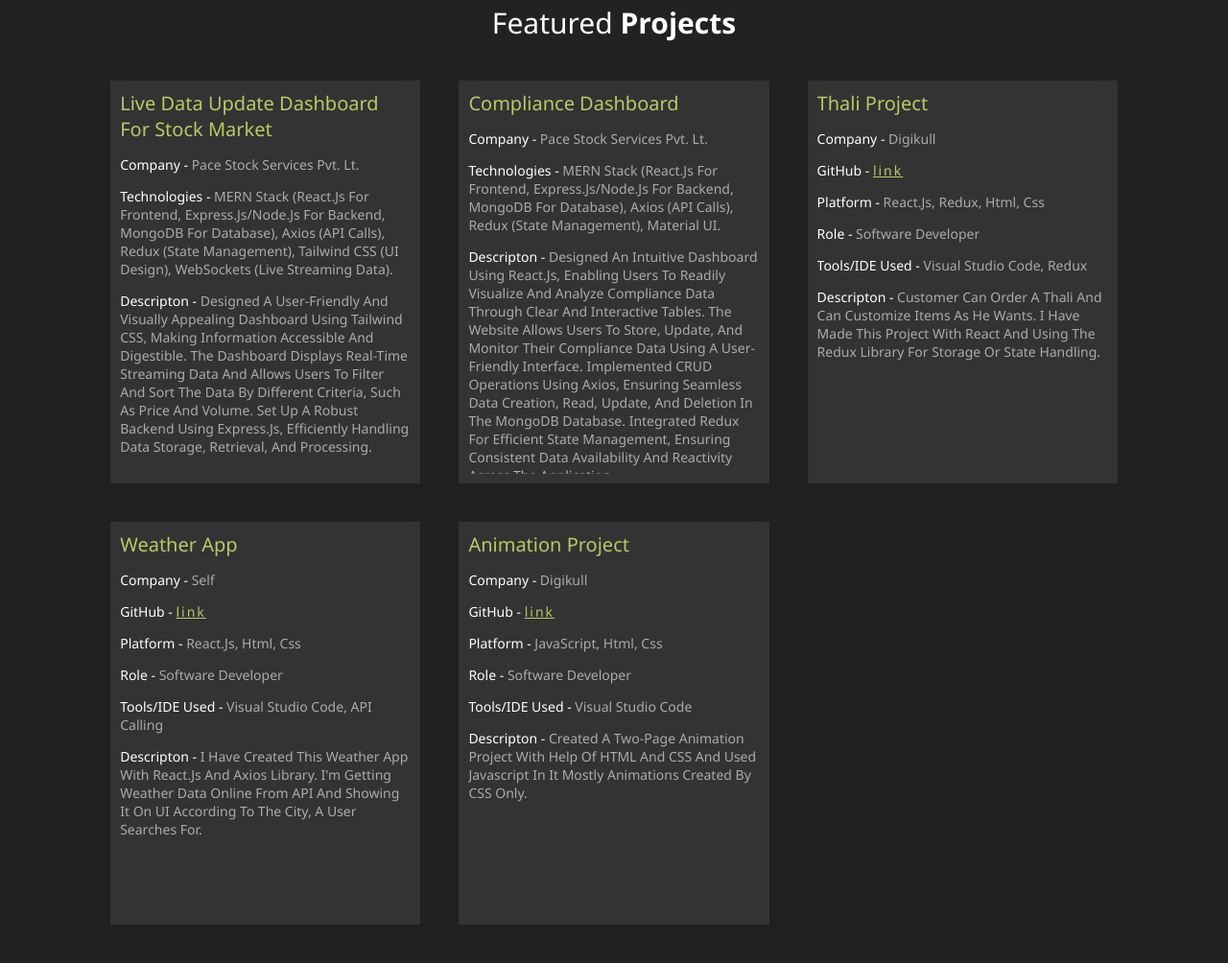
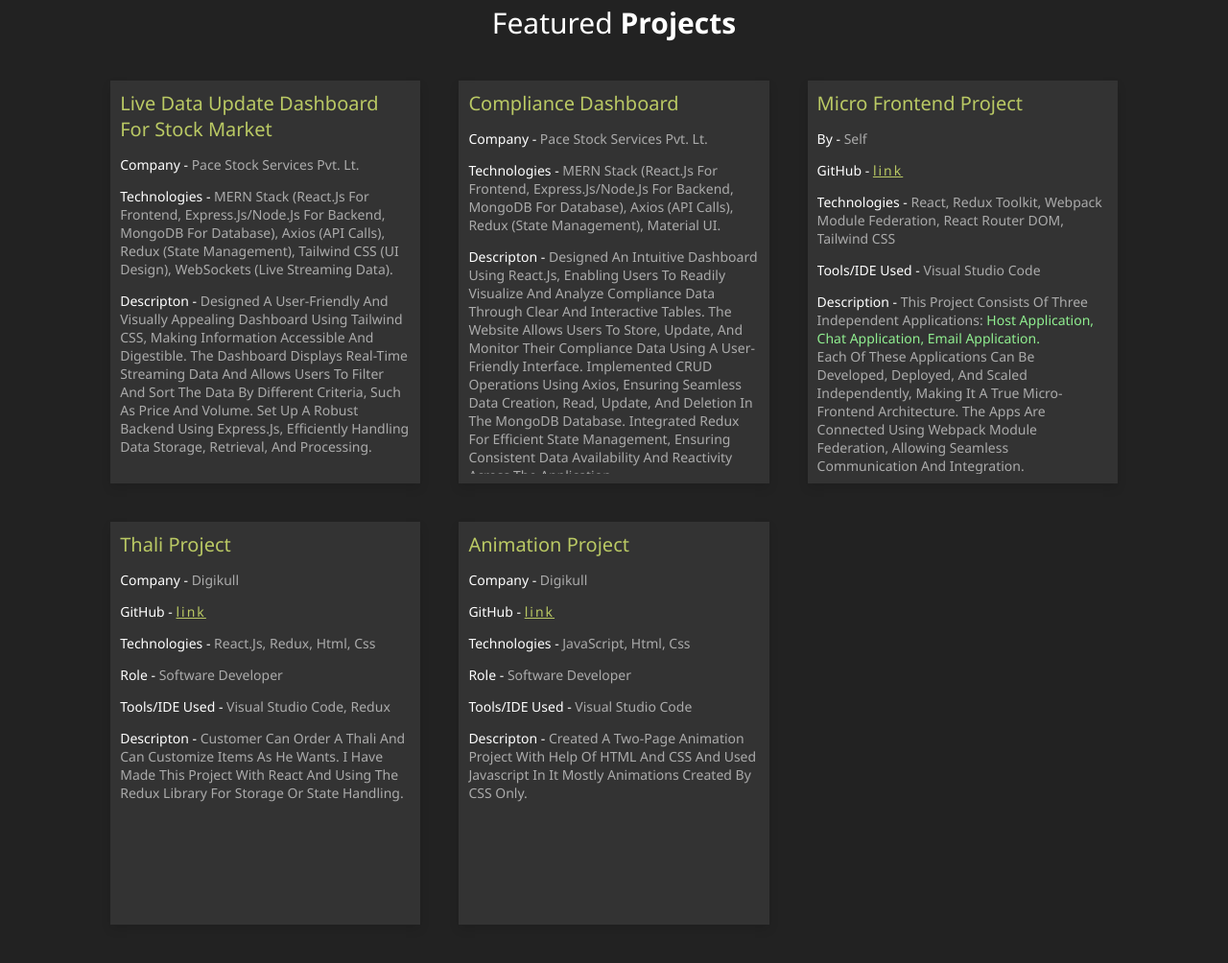
Before and after one commit to sandeep8172/portfolio, a plain HTML site: page index.html in a window 1280 px wide. Shown: the part 1978-2982 px from the top of the page at 96% size. Drawn offline with nearby package versions, Linux system fonts and the light colour scheme.

Commit message:
new project added in project section

```diff
--- a/index.html
+++ b/index.html
@@ -182,6 +182,47 @@ Tailwind CSS, WebSocket<br />
 
         <div class="box">
           <div class="description">
+            <h1>Micro Frontend Project</h1>
+            <br />
+            <h3>by - <span>Self</span></h3>
+            <br />
+            <h3>
+              gitHub -
+              <a href="https://github.com/sandeep8172/micro-Frontends" target="_blank">link</a>
+            </h3>
+            <br />
+            <h3>
+              Technologies -
+              <span>
+                React, Redux Toolkit,
+                Webpack Module Federation, React Router
+                DOM, Tailwind CSS
+              </span>
+            </h3>
+            <br />
+
+            <h3>tools/IDE used - <span>Visual Studio Code</span></h3>
+            <br />
+            <h3>
+              description -
+              <span>
+                This project consists of three independent applications:
+                <span style="color: lightgreen">Host Application, Chat Application, Email Application.</span> <br />
+                Each of these applications can be developed, deployed, and scaled
+                independently, making it a true micro-frontend architecture. The apps
+                are connected using Webpack Module Federation, allowing seamless
+                communication and integration.
+              </span>
+            </h3>
+
+            <div class="content">
+              <h2>project #3</h2>
+            </div>
+          </div>
+        </div>
+
+        <div class="box">
+          <div class="description">
             <h1>thali project</h1>
             <br />
             <h3>company - <span>Digikull</span></h3>
@@ -195,7 +236,7 @@ Tailwind CSS, WebSocket<br />
               >
             </h3>
             <br />
-            <h3>platform - <span> React.Js, Redux, Html, Css</span></h3>
+            <h3>Technologies  - <span> React.Js, Redux, Html, Css</span></h3>
             <br />
             <h3>role - <span>software developer</span></h3>
             <br />
@@ -207,43 +248,6 @@ Tailwind CSS, WebSocket<br />
                 >Customer can order a thali and can customize items as he wants.
                 I have made this project with react and using the redux library
                 for storage or state handling.</span
-              >
-            </h3>
-
-            <div class="content">
-              <h2>project #3</h2>
-            </div>
-          </div>
-        </div>
-        <div class="box">
-          <div class="description">
-            <h1>Weather App</h1>
-            <br />
-            <h3>company - <span>Self</span></h3>
-            <br />
-            <h3>
-              gitHub -
-              <a
-                href="https://github.com/sandeep8172/weather-app"
-                target="_blank"
-                >link</a
-              >
-            </h3>
-            <br />
-            <h3>platform - <span> React.Js, Html, Css</span></h3>
-            <br />
-            <h3>role - <span>software developer</span></h3>
-            <br />
-            <h3>
-              tools/IDE used - <span>Visual studio code, API calling</span>
-            </h3>
-            <br />
-            <h3>
-              descripton -
-              <span
-                >I have created this weather app with react.js and Axios
-                library. I'm getting weather data online from API and showing it
-                on UI according to the city, a user searches for.</span
               >
             </h3>
 
@@ -267,7 +271,7 @@ Tailwind CSS, WebSocket<br />
               >
             </h3>
             <br />
-            <h3>platform - <span> javaScript, Html, Css</span></h3>
+            <h3>Technologies  - <span> javaScript, Html, Css</span></h3>
             <br />
             <h3>role - <span>software developer</span></h3>
             <br />
@@ -287,6 +291,7 @@ Tailwind CSS, WebSocket<br />
             </div>
           </div>
         </div>
+
       </div>
     </section>
     <!-- project section ends -->
```
Also changed, not shown: 1 other file.
